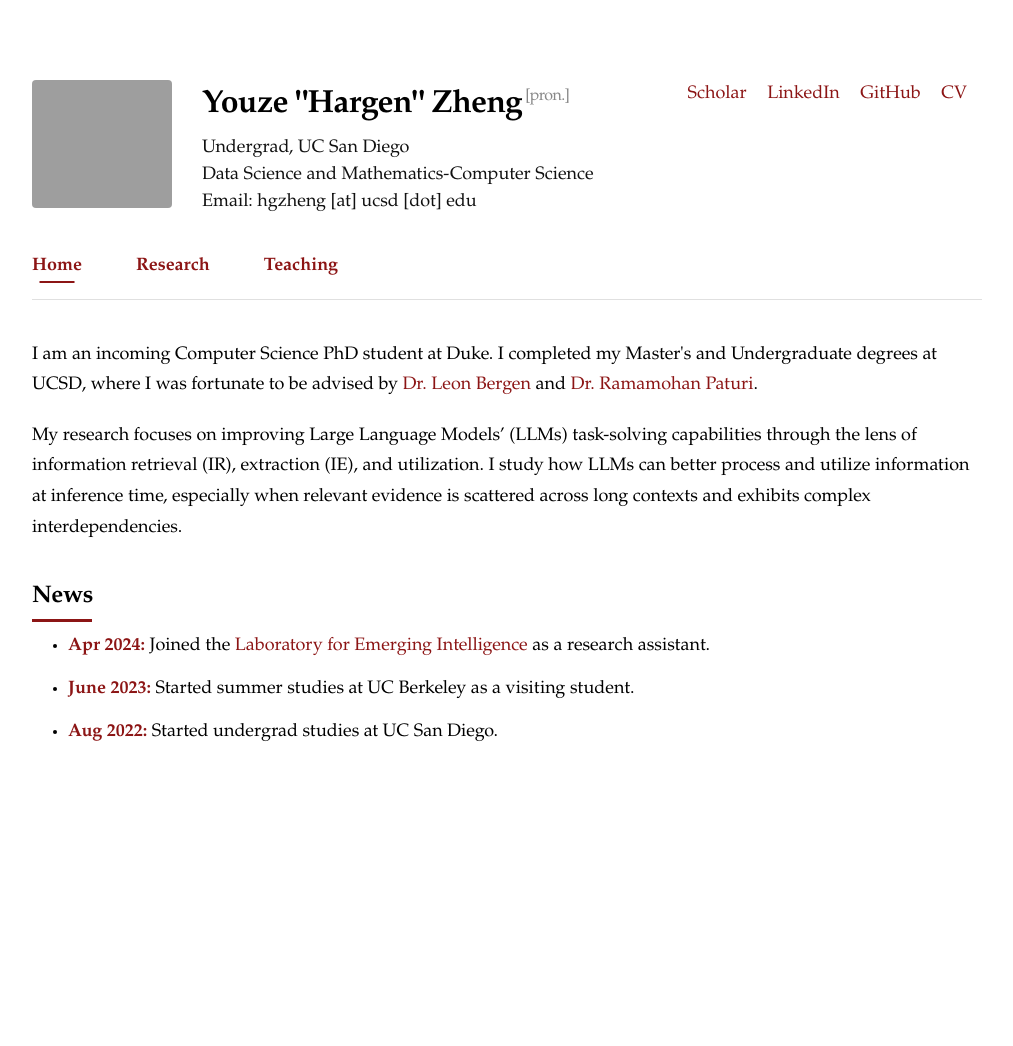
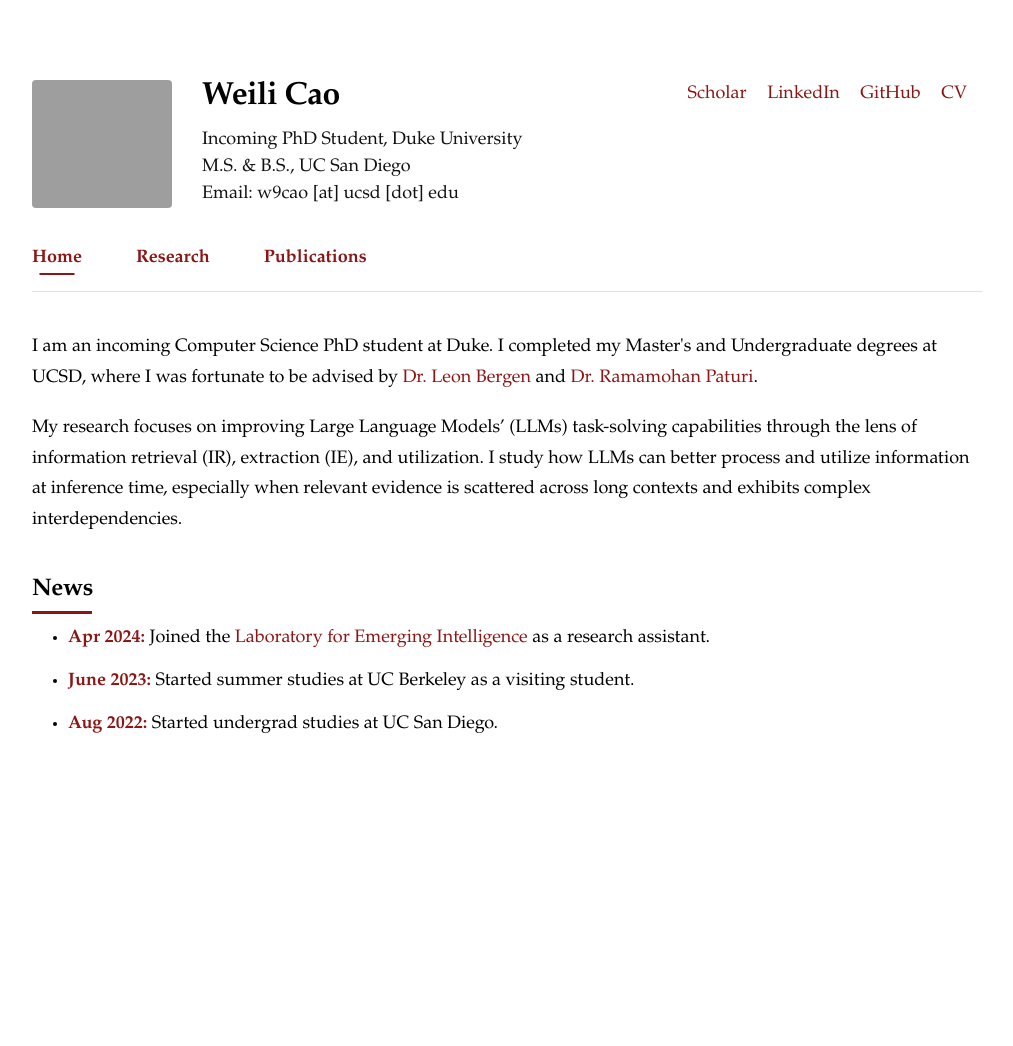
Before and after one commit to weilicao/weilicao.github.io, a Jekyll site: the page built from index.html, in a window 1280 px wide. Shown: the whole page, without its empty margins (133-1146 px from the left). Built offline with Jekyll 4.4.1, drawn with Linux system fonts in a browser that asks for light colours; grey boxes are pictures that could not be loaded.

Commit message:
Update default.html
Signed-off-by: weilicao <64980345+weilicao@users.noreply.github.com>

```diff
--- a/_layouts/default.html
+++ b/_layouts/default.html
@@ -3,14 +3,14 @@
 <head>
     <meta charset="UTF-8">
     <meta name="viewport" content="width=device-width, initial-scale=1.0">
-        <title>{% if page.title %}{{ page.title }}{% else %}Youze (Hargen) Zheng | UC San Diego{% endif %}</title>
-        <meta name="description" content="{% if page.description %}{{ page.description }}{% else %}Youze (Hargen) Zheng is an undergraduate student at UC San Diego studying Data Science and Mathematics-Computer Science.{% endif %}">
+    <title>{% if page.title %}{{ page.title }}{% else %}Weili Cao | Duke University{% endif %}</title>
+    <meta name="description" content="{% if page.description %}{{ page.description }}{% else %}Weili Cao is an incoming Computer Science PhD student at Duke University, focusing on natural language processing and large language models.{% endif %}">
 
     <!-- Open Graph / Social Media Meta Tags -->
-        <meta property="og:title" content="{% if page.title %}{{ page.title }}{% else %}Youze (Hargen) Zheng | UC San Diego{% endif %}">
-        <meta property="og:description" content="{% if page.description %}{{ page.description }}{% else %}Youze (Hargen) Zheng is an undergraduate student at UC San Diego studying Data Science and Mathematics-Computer Science.{% endif %}">
+    <meta property="og:title" content="{% if page.title %}{{ page.title }}{% else %}Weili Cao | Duke University{% endif %}">
+    <meta property="og:description" content="{% if page.description %}{{ page.description }}{% else %}Weili Cao is an incoming Computer Science PhD student at Duke University, focusing on natural language processing and large language models.{% endif %}">
     <meta property="og:type" content="website">
-        <meta property="og:url" content="https://hgnzheng.github.io/{% if page.url != '/' %}{{ page.url }}{% endif %}">
+    <meta property="og:url" content="https://weilicao.github.io/{% if page.url != '/' %}{{ page.url }}{% endif %}">
 
     <link rel="stylesheet" href="/style.css">
     <link rel="icon" href="/assets/images/favicon-96x96.png" type="image/png">
@@ -21,30 +21,29 @@
 <body>
     <header>
         <div class="header-content">
-                <img src="/assets/images/profile.png" alt="Youze (Hargen) Zheng" class="profile-image">
+            <img src="/assets/images/profile.png" alt="Weili Cao" class="profile-image">
             <div class="header-text">
-                    <h1>Youze "Hargen" Zheng<sup><span class="pronunciation-link" onclick="document.getElementById('name-pronunciation').play();" title="Listen to name pronunciation" style="font-size: 0.6em; color: #888; cursor: pointer; margin-left: 3px; font-weight: normal;">[pron.]</span></sup>
-                    <audio id="name-pronunciation" src="/assets/pronunciation/Chinese_ pronunciation.m4a" preload="none" style="display:none;"></audio></h1>
+                <h1>Weili Cao</h1>
                 <p class="header-title">
-                        Undergrad, UC San Diego<br>
-                        Data Science and Mathematics-Computer Science<br>
-                        Email: hgzheng [at] ucsd [dot] edu
+                    Incoming PhD Student, Duke University<br>
+                    M.S. & B.S., UC San Diego<br>
+                    Email: w9cao [at] ucsd [dot] edu
                 </p>
             </div>
         </div>
 
         <div class="contact-header">
-                <a href="https://scholar.google.com/citations?user=jmWrTQcAAAAJ&hl=en">Scholar</a>
-                <a href="https://www.linkedin.com/in/hgznnn/">LinkedIn</a>
-                <a href="https://github.com/hgnzheng">GitHub</a>
-                <a href="/assets/cv.pdf">CV</a>
+            <a href="https://scholar.google.com/citations?user=XXXXXXXXXXX">Scholar</a>
+            <a href="https://www.linkedin.com/in/weilicao/">LinkedIn</a>
+            <a href="https://github.com/weilicao">GitHub</a>
+            <a href="/assets/Weili_Cao_CV.pdf">CV</a>
         </div>
 
         <nav>
             <ul>
                 <li><a href="/" {% if page.url == '/' %}class="active"{% endif %}>Home</a></li>
                 <li><a href="/research.html" {% if page.url == '/research.html' %}class="active"{% endif %}>Research</a></li>
-                    <li><a href="/teaching.html" {% if page.url == '/teaching.html' %}class="active"{% endif %}>Teaching</a></li>
+                <li><a href="/publications.html" {% if page.url == '/publications.html' %}class="active"{% endif %}>Publications</a></li>
             </ul>
         </nav>
     </header>
```
Lines whose indentation alone changed are shown as unchanged.
